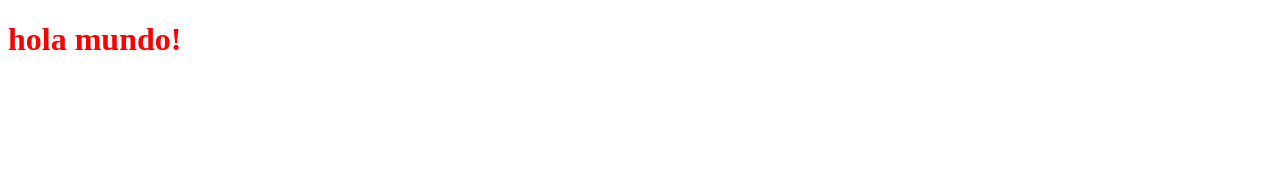
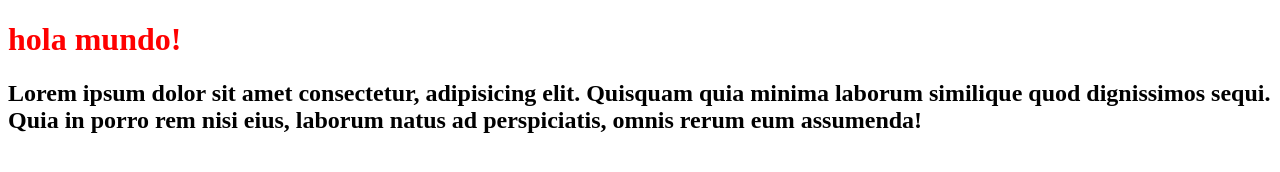
Before and after one commit to Thr4sh3r01/prueba-1, a plain HTML site: page index.html in a window 1280 px wide. Drawn offline with Linux system fonts and the light colour scheme; files whose address does not match are found by name.

```diff
--- a/index.html
+++ b/index.html
@@ -8,5 +8,6 @@
 </head>
 <body>
     <h1>hola mundo!</h1>
+    <h2>Lorem ipsum dolor sit amet consectetur, adipisicing elit. Quisquam quia minima laborum similique quod dignissimos sequi. Quia in porro rem nisi eius, laborum natus ad perspiciatis, omnis rerum eum assumenda!</h2>
 </body>
 </html>
```
